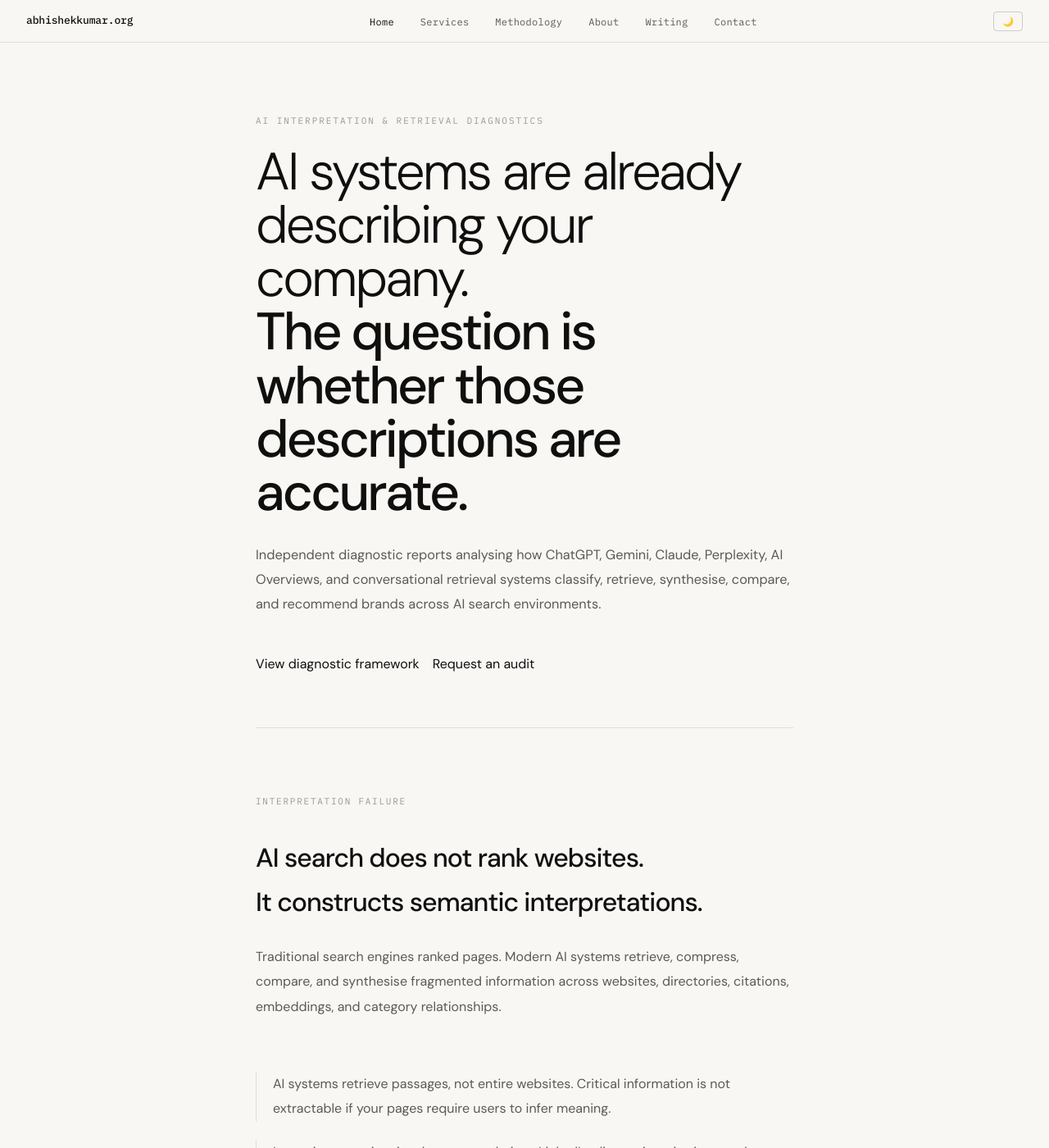
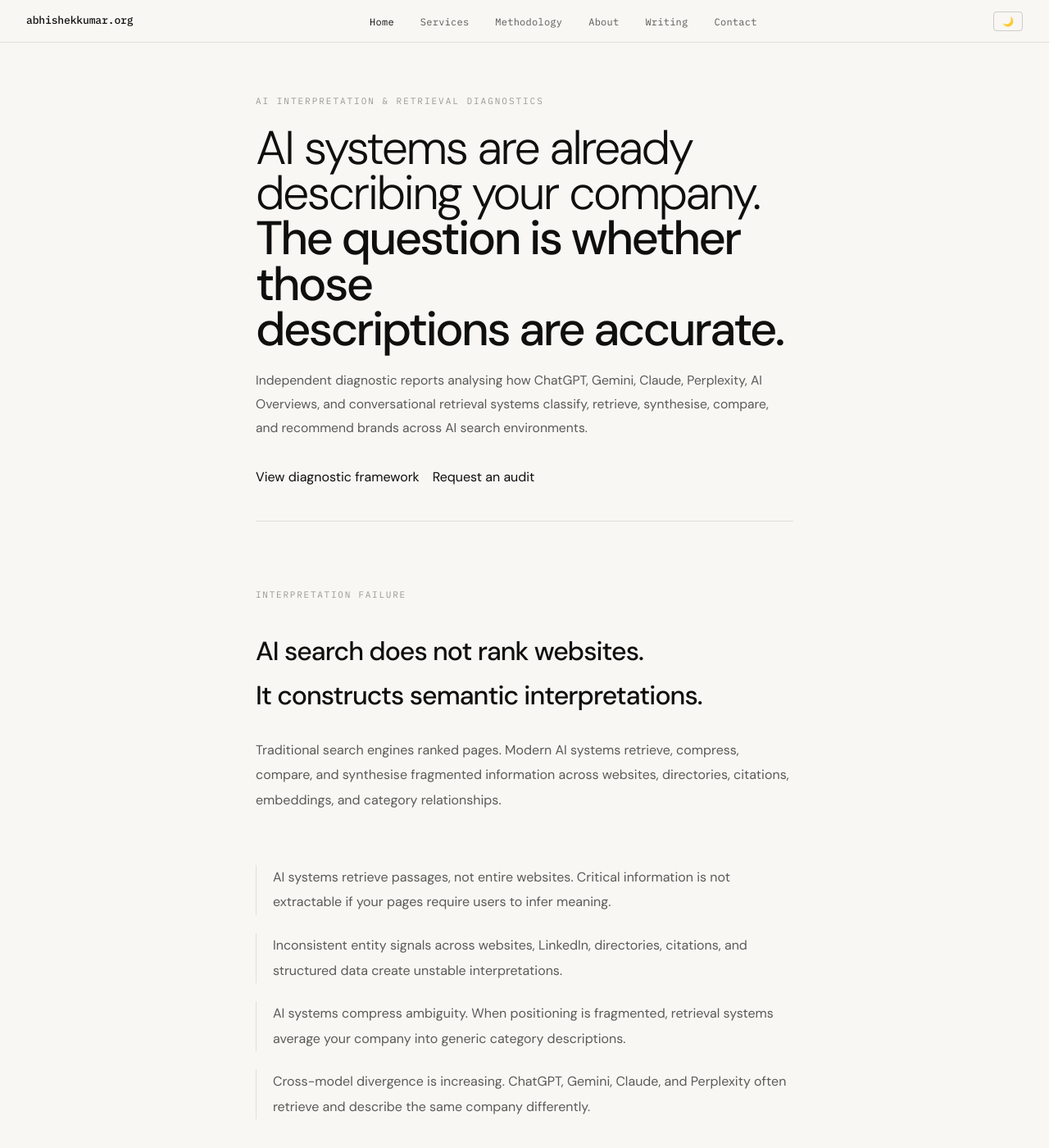
Before and after one commit to abhishu5/abhishekkumar.org, a Jekyll site: the page index.html, which Jekyll copies as it is, in a window 1280 px wide and 1400 px high. Shown: the whole window at 82% size. Built offline with Jekyll 4.4.1, drawn with Linux system fonts in a browser that asks for light colours.

Commit message:
Update index.html

```diff
--- a/index.html
+++ b/index.html
@@ -41,7 +41,7 @@
 <style>
 
 .hero {
-  padding: 5rem 0 4rem;
+  padding: 3.5rem 0 2.5rem;
   border-bottom: 0.5px solid var(--border);
 }
 
@@ -50,11 +50,11 @@
 }
 
 .hero h1 {
-  font-size: clamp(2.5rem, 5vw, 4.2rem);
+  font-size: clamp(2.3rem, 4.5vw, 3.8rem);
   font-weight: 300;
-  line-height: 1.02;
+  line-height: .96;
   letter-spacing: -0.045em;
-  margin-bottom: 1.75rem;
+  margin-bottom: 1.25rem;
   color: var(--text);
   max-width: 900px;
 }
@@ -65,10 +65,10 @@
 }
 
 .hero-sub {
-  font-size: 1.02rem;
+  font-size: .98rem;
   color: var(--text2);
   max-width: 680px;
-  margin-bottom: 2.75rem;
+  margin-bottom: 2rem;
   line-height: 1.85;
 }
 
```
